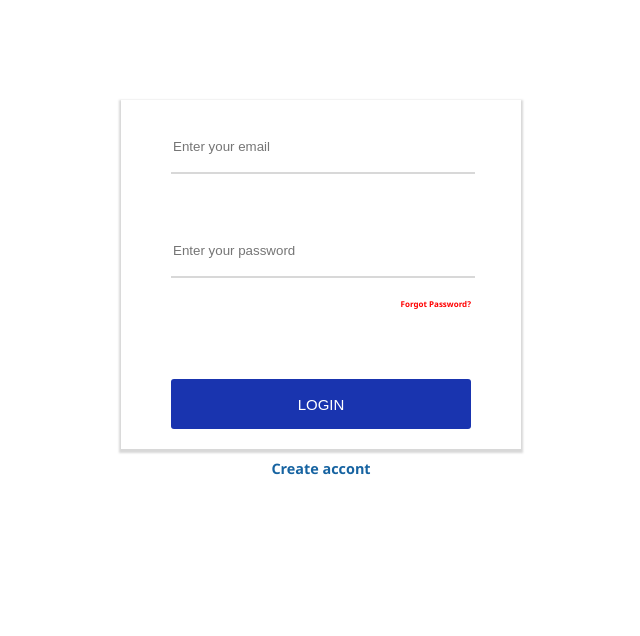
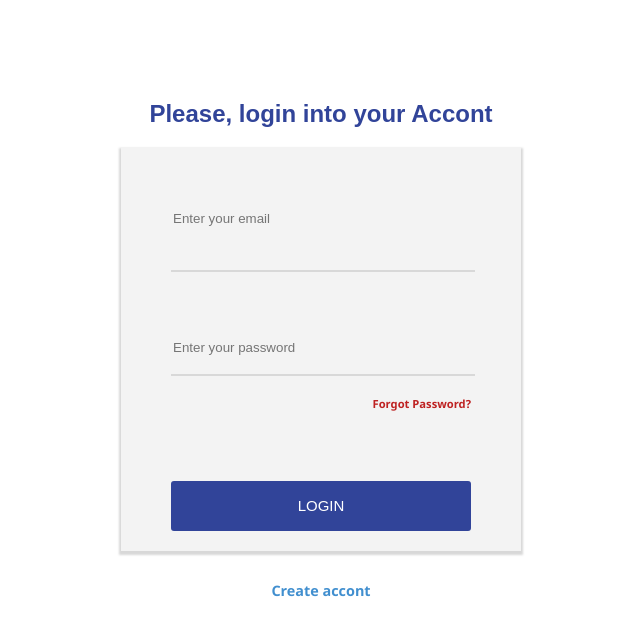
Before and after one commit to gabrielribeirobr/login-mechanism, a plain HTML site: page index.html in a window 1280 px wide. Shown: the whole page, without its empty margins (319-959 px from the left). Drawn offline with Linux system fonts and the light colour scheme.

Commit message:
refactor margins and colors

```diff
--- a/index.html
+++ b/index.html
@@ -7,14 +7,16 @@
     <link href="styles/style.css" rel="stylesheet">
 </head>
 <body>
+
     <div class="container">
+        <h2 class="txtBody">Please, login into your Accont</h2>
         <div class="mainbox">
             <input type="text" id="txtEmail" placeholder="Enter your email">
             <input type="password" id="pwd" placeholder="Enter your password">
             <a href="" id="forgotP">Forgot Password?</a>
             <input type="submit" id="login" value="LOGIN">
         </div>
-        <a href="" id="signUp">Create accont</a>
+        <a href="" class="txtBody signUp">Create accont</a>
     </div>
 </body>
 </html>
--- a/styles/style.css
+++ b/styles/style.css
@@ -3,9 +3,14 @@ body {
   font-family: 'Segoe UI', Tahoma, Geneva, Verdana, sans-serif;
 }
 
+h2{
+  text-align: center;
+  color: #314499;
+  font-family: Arial, Helvetica, sans-serif;
+}
 .mainbox{
   padding: 20px 50px;
-  background-color: white;
+  background-color: rgb(243, 243, 243);
   box-shadow: 0px 2px 2px 2px #D8D8D8;
   -moz-box-shadow: 1px 1px 2px #D8D8D8;
 }
@@ -18,8 +23,8 @@ body {
 #txtEmail{
   border: 0;
   width: 100%;
-  height: 50px;
-  background-color: white;
+  height: 100px;
+  background-color: rgb(243, 243, 243);
   border-bottom: 2px solid #D8D8D8;
 }
 
@@ -28,7 +33,7 @@ body {
   width: 100%;
   height: 50px;
   margin: 50px 0px 0px 0px;
-  background-color: white;
+  background-color: rgb(243, 243, 243);
   border-bottom: 2px solid #D8D8D8;
 }
 
@@ -43,13 +48,13 @@ body {
   border-radius:3px;
   text-align: center;
   display:inline-block;
-  background-color:#1934af;
+  background-color:#314499;
 }
 
 #forgotP{
   margin: 20px auto;
-  color: red;
-  font-size: 0.5em;
+  color: rgb(190, 34, 34);
+  font-size: 0.7em;
   display: block;
   text-align: right;
   font-weight: bold;
@@ -58,7 +63,6 @@ body {
 
 #forgotP:visited {
   text-decoration: none;
-  color: red;
   font-size: 0.9em;
   font-weight: bold;
 }
@@ -67,17 +71,17 @@ body {
   text-decoration: underline;
 }
 
-#signUp{
+.signUp{
   display: block;
   font-size: 0.9em;
   font-weight: bold;
   text-align: center;
+  margin-top: 30px;
   text-decoration: none;
   border: 0px 0px 0px 50px;
-  color: rgb(22, 99, 161);
-  margin-top: 10px;
+  color: rgb(65, 143, 207);
 }
 
-#signUp:hover{
+.signUp:hover{
     text-decoration: underline;
 }
```
